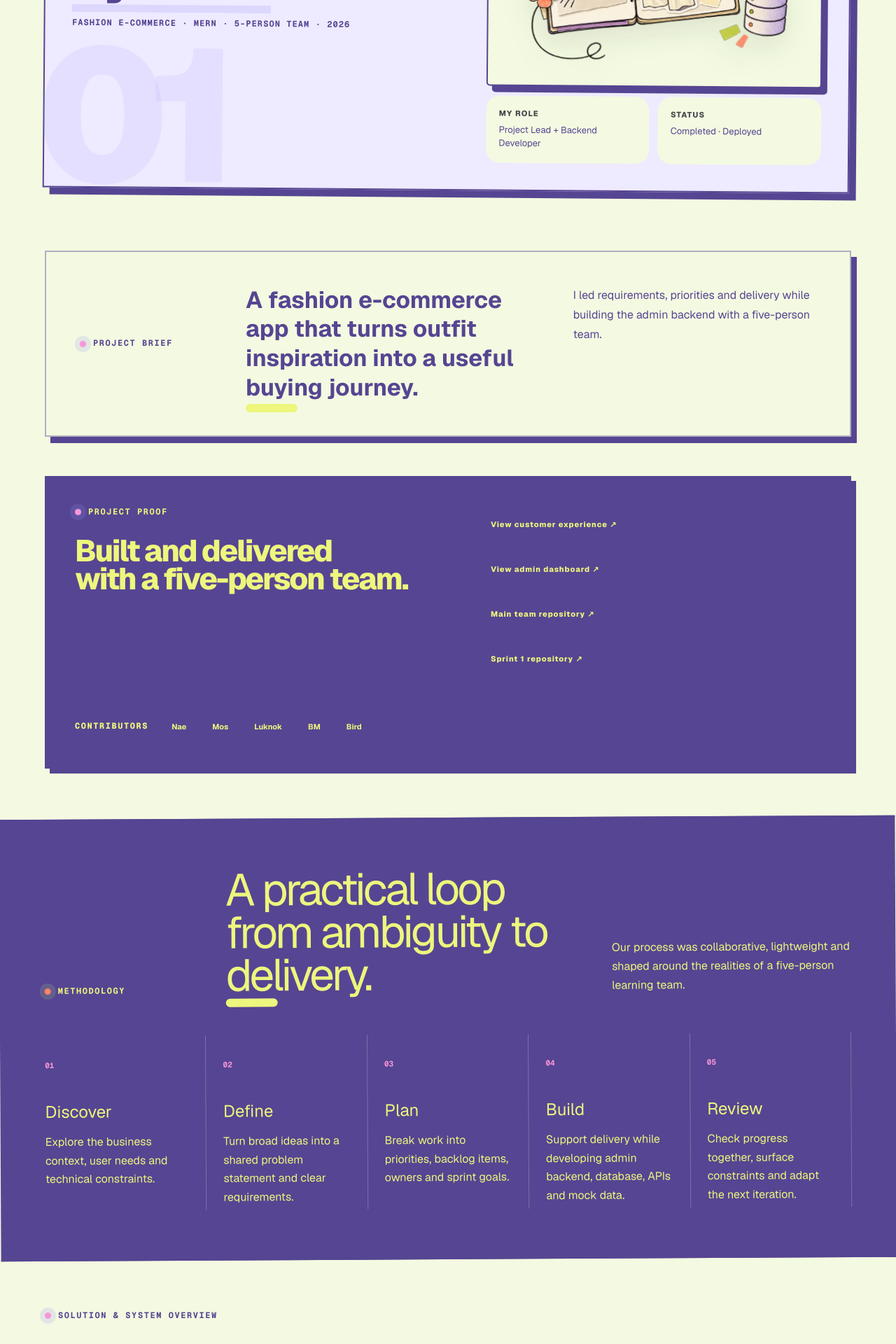
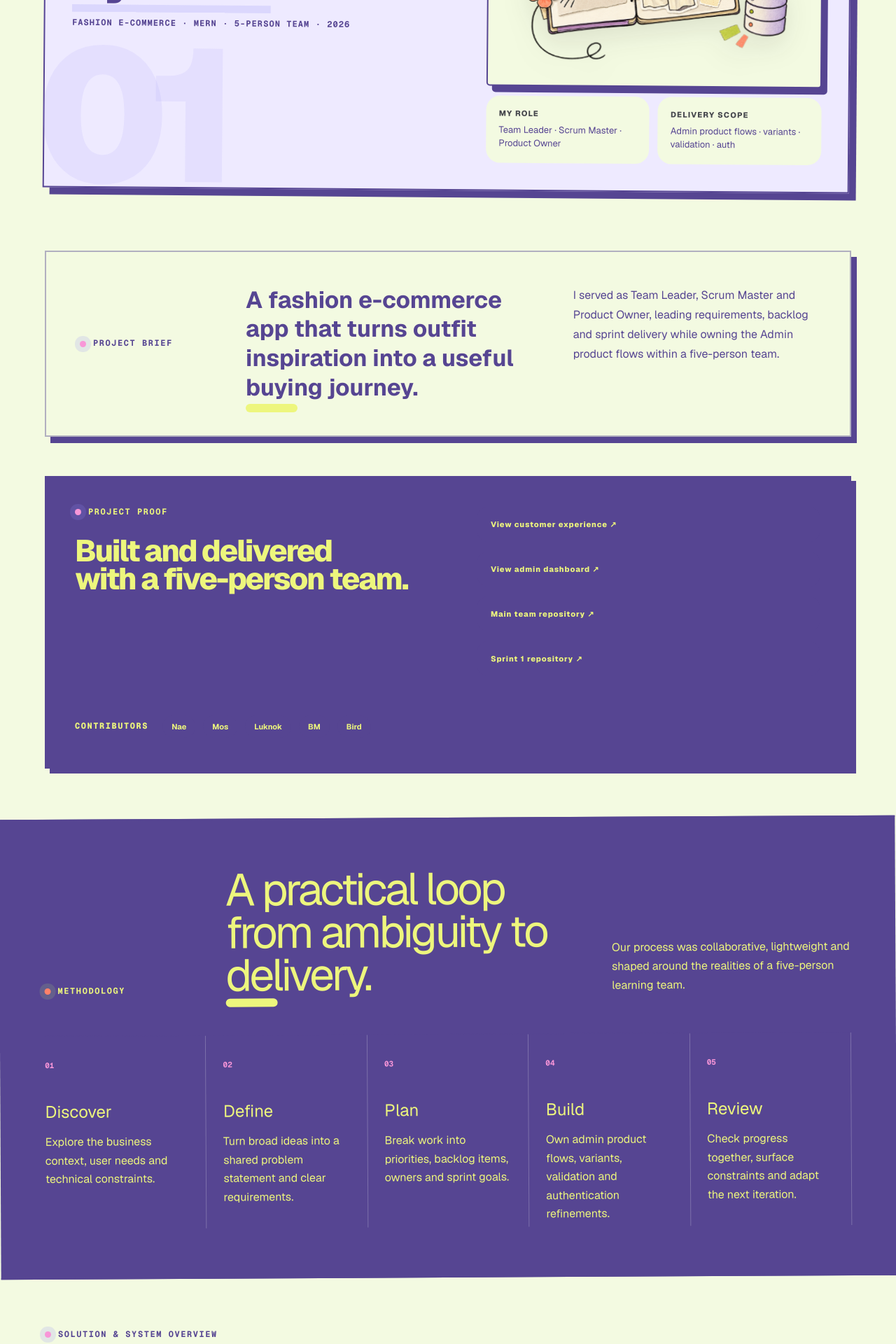
Before and after one commit to pathsharasakon-ws/nae-career-portfolio, a Next.js app: page / in a window 1280 px wide. Shown: the part 6220-8140 px from the top of the page at 70% size. Built offline with nearby package versions, Linux system fonts and the light colour scheme.

Commit message:
Update Site source

```diff
--- a/app/page.tsx
+++ b/app/page.tsx
@@ -4,12 +4,12 @@ const methodology = [
   ['01', 'Discover', 'Explore the business context, user needs and technical constraints.'],
   ['02', 'Define', 'Turn broad ideas into a shared problem statement and clear requirements.'],
   ['03', 'Plan', 'Break work into priorities, backlog items, owners and sprint goals.'],
-  ['04', 'Build', 'Support delivery while developing admin backend, database, APIs and mock data.'],
+  ['04', 'Build', 'Own admin product flows, variants, validation and authentication refinements.'],
   ['05', 'Review', 'Check progress together, surface constraints and adapt the next iteration.'],
 ];
 
 const journey = [
-  ['2026', 'Junior Software Developer Bootcamp', 'Generation Thailand · JSD13 Graduate', 'Completed full-time MERN training, serving as Project Lead and Backend Developer in a five-person product team.'],
+  ['2026', 'Junior Software Developer Bootcamp', 'Generation Thailand · JSD13 Graduate', 'Completed full-time MERN training, serving as Team Leader, Scrum Master and Product Owner in a five-person product team.'],
   ['2023–2025', 'Marketing, Events & Facilitator', 'Progression Vertical', 'Coordinated people, partners and moving parts from planning through on-site delivery and post-event review.'],
   ['ONGOING', 'Online Piano Instructor', 'Independent', 'Design personalised learning journeys, explain complexity clearly and improve through continuous feedback.'],
   ['FOUNDATION', 'Master’s & Bachelor’s in Music', 'Payap University', 'A foundation in discipline, deep listening, preparation and performance under pressure.'],
@@ -76,11 +76,11 @@ export default function Home() {
           <aside className="featureAside">
             <div className="productQuestion"><small>THE PRODUCT QUESTION</small><p>How might outfit inspiration become a clear, useful buying journey?</p></div>
             <div className="lookbookArt"><img src="/illustration-lookbook.png" alt="An illustrated fashion Lookbook connected to an admin system and database" /></div>
-            <div className="caseFacts"><span><b>MY ROLE</b>Project Lead + Backend Developer</span><span><b>STATUS</b>Completed · Deployed</span></div>
+            <div className="caseFacts"><span><b>MY ROLE</b>Team Leader · Scrum Master · Product Owner</span><span><b>DELIVERY SCOPE</b>Admin product flows · variants · validation · auth</span></div>
           </aside>
         </div>
 
-        <div className="executive panel"><p className="label">PROJECT BRIEF</p><div><p className="summaryLead">A fashion e-commerce app that turns outfit inspiration into a useful buying journey.</p><p>I led requirements, priorities and delivery while building the admin backend with a five-person team.</p></div></div>
+        <div className="executive panel"><p className="label">PROJECT BRIEF</p><div><p className="summaryLead">A fashion e-commerce app that turns outfit inspiration into a useful buying journey.</p><p>I served as Team Leader, Scrum Master and Product Owner, leading requirements, backlog and sprint delivery while owning the Admin product flows within a five-person team.</p></div></div>
 
         <div className="projectProof">
           <div><p className="label">PROJECT PROOF</p><h3>Built and delivered<br />with a five-person team.</h3></div>
```
Also changed, not shown: 1 other file (tests, documents, lock files or other folders).
